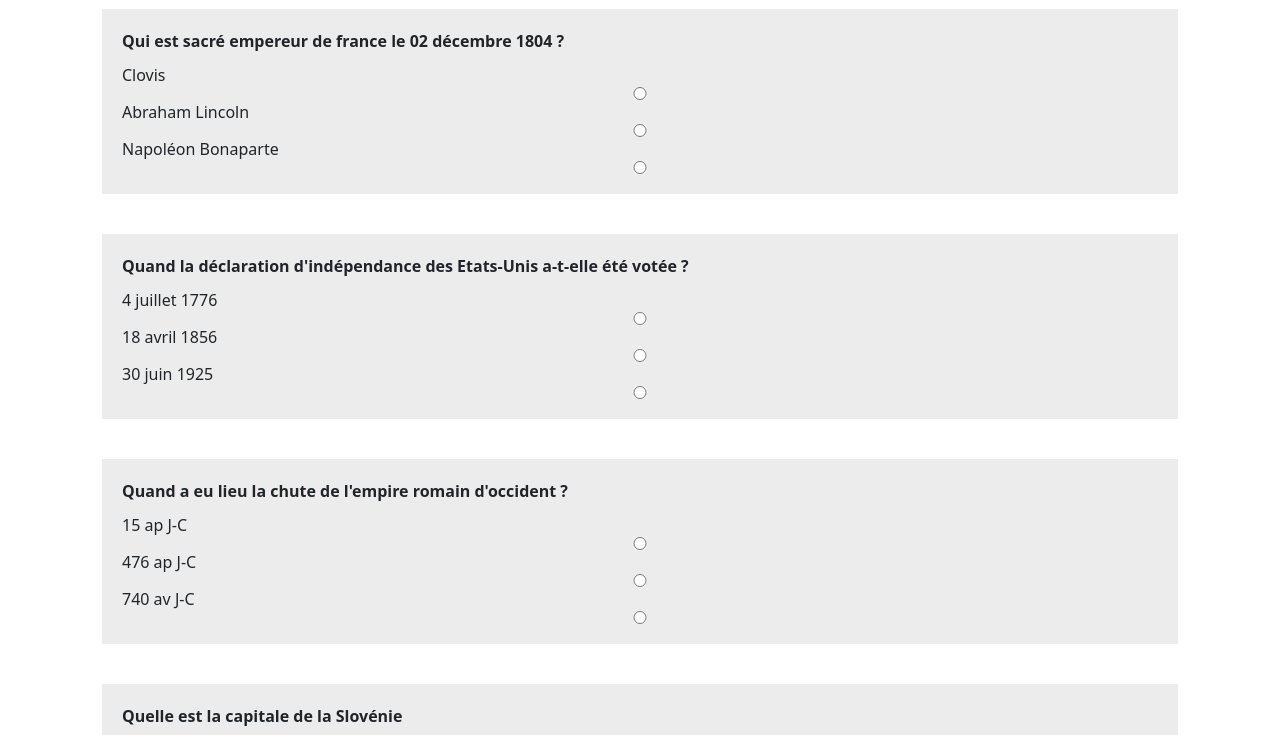
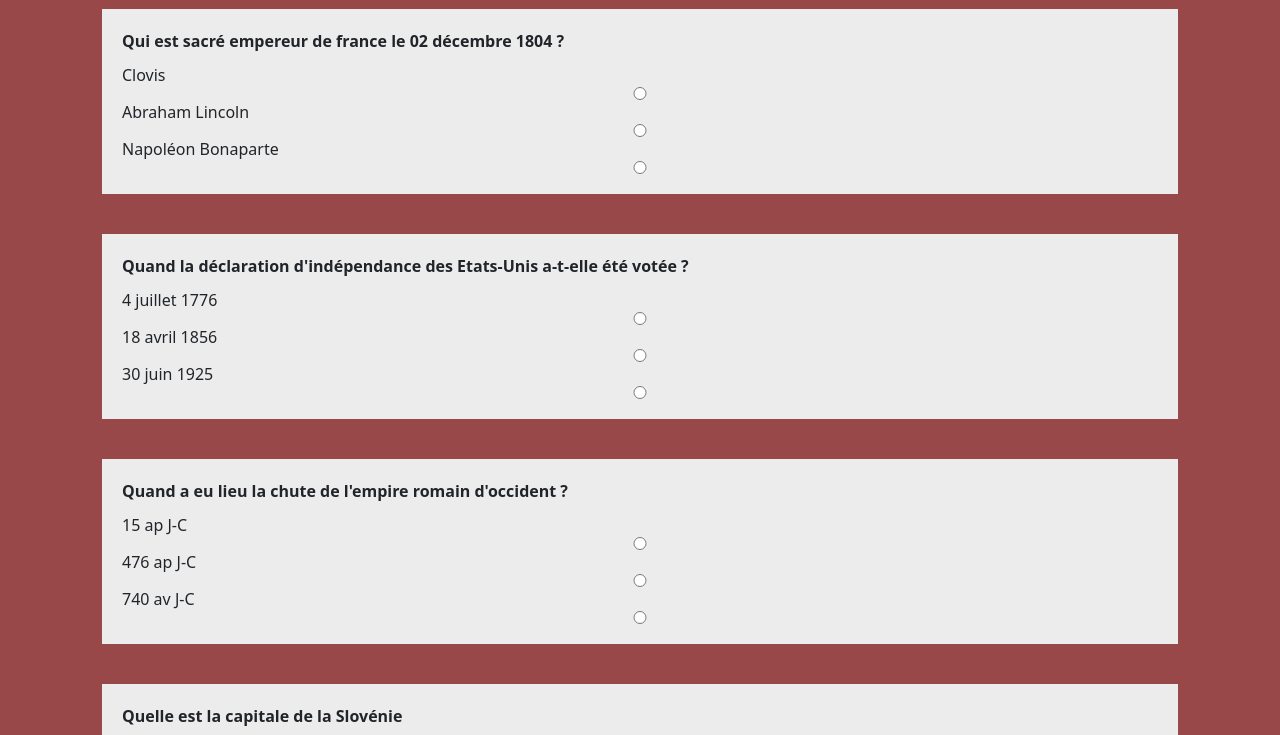
Before and after one commit to yannou64/20_Projets_Javascript, a website built with webpack: page Quizz/dist/index.html in a window 1280 px wide. Shown: the part 67-802 px from the top of the page. Built offline with nearby package versions, Linux system fonts and the light colour scheme.

Commit message:
fix error body

```diff
--- a/Quizz/src/style.scss
+++ b/Quizz/src/style.scss
@@ -1,4 +1,7 @@
 // Mes variables
+body {
+    background-color: rgb(152, 72, 72);
+}
 
 .bloc_question {
     background-color: rgb(236, 236, 236);
```
Also changed, not shown: Quizz/dist/index.html, Quizz/dist/style.css, 1 other file.
